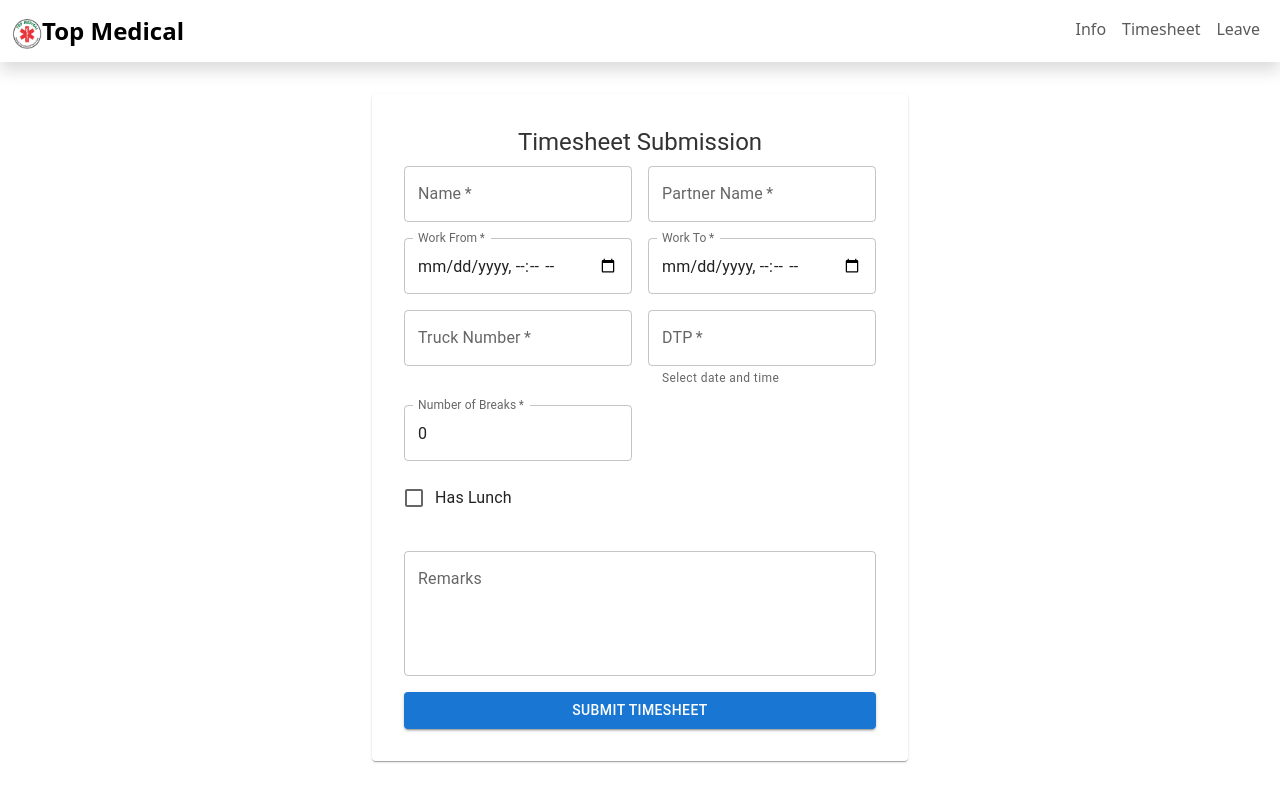
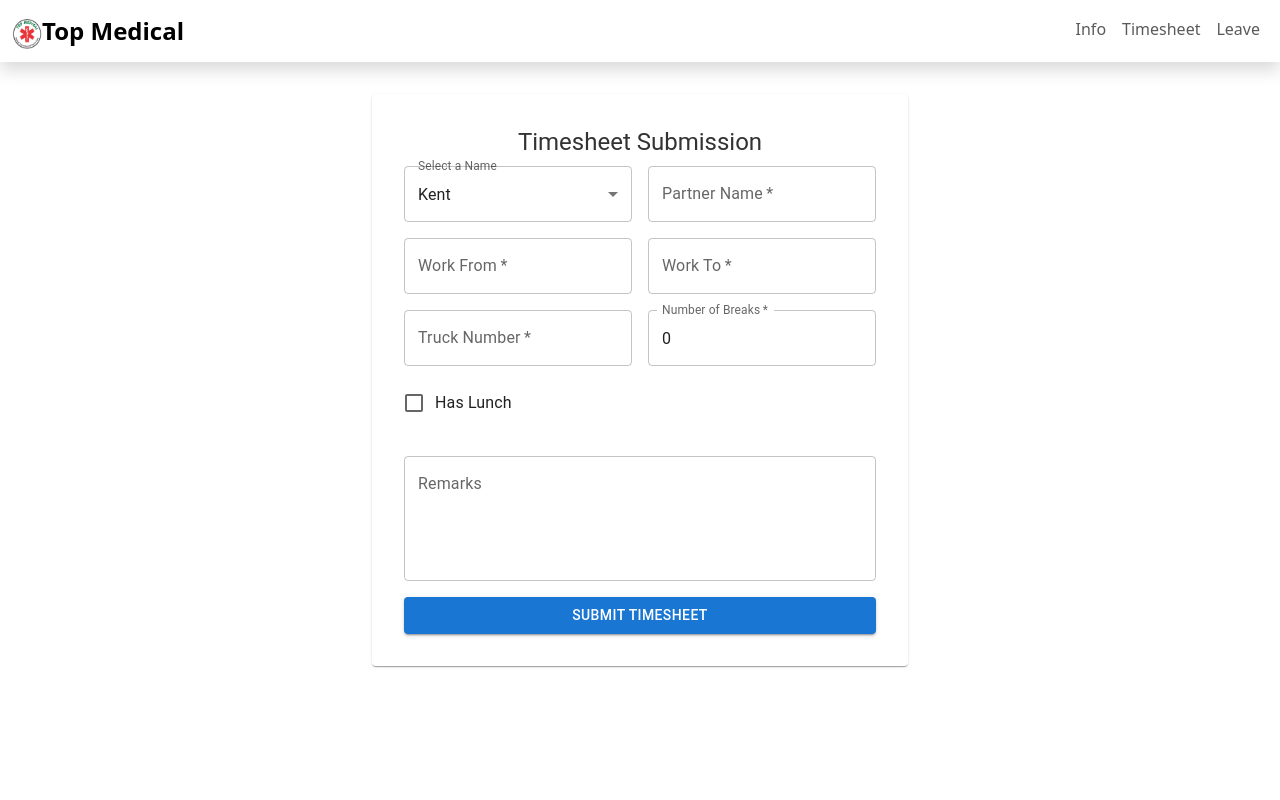
Before and after one commit to kentwkwong/topmedfrontend, a React (Create React App) app: page /Timesheet in a window 1280 px wide. Built offline with nearby package versions, Linux system fonts and the light colour scheme.

Commit message:
workable version

```diff
--- a/src/pages/Timesheet.tsx
+++ b/src/pages/Timesheet.tsx
@@ -2,6 +2,9 @@
 import React, { useState } from "react";
 import axios from "axios";
 import {
+  Select,
+  MenuItem,
+  InputLabel,
   TextField,
   Button,
   FormControlLabel,
@@ -10,6 +13,8 @@ import {
   Typography,
   Box,
   Paper,
+  SelectChangeEvent,
+  FormControl,
 } from "@mui/material";
 import { MobileDateTimePicker } from "@mui/x-date-pickers/MobileDateTimePicker";
 import { AdapterDayjs } from "@mui/x-date-pickers/AdapterDayjs";
@@ -32,8 +37,13 @@ interface TimesheetData {
 }
 
 const TimesheetForm: React.FC = () => {
+  const [message, setMessage] = useState<string>("");
+  const [error, setError] = useState<string>("");
+  const [loading, setLoading] = useState<boolean>(false);
+  const names: string[] = ["Kent"];
+
   const [formData, setFormData] = useState<TimesheetData>({
-    displayName: "",
+    displayName: names[0],
     partnerName: "",
     truckNum: "",
     workFrom: "",
@@ -44,10 +54,6 @@ const TimesheetForm: React.FC = () => {
     dtp: "",
   });
 
-  const [message, setMessage] = useState<string>("");
-  const [error, setError] = useState<string>("");
-  const [loading, setLoading] = useState<boolean>(false);
-
   // Handle form field changes
   const handleChange = (e: React.ChangeEvent<HTMLInputElement>) => {
     const { name, value, type, checked } = e.target;
@@ -57,13 +63,24 @@ const TimesheetForm: React.FC = () => {
     });
   };
 
-  const handleDateTimeChange = (newValue: Dayjs | null) => {
+  const handleWorkFromChange = (newValue: Dayjs | null) => {
     setFormData({
       ...formData,
-      dtp: newValue ? newValue.format("YYYY-MM-DDTHH:mm") : "",
+      workFrom: newValue ? newValue.format("YYYY-MM-DDTHH:mm") : "",
     });
   };
-
+  const handleWorkToChange = (newValue: Dayjs | null) => {
+    setFormData({
+      ...formData,
+      workTo: newValue ? newValue.format("YYYY-MM-DDTHH:mm") : "",
+    });
+  };
+  const handleNameChange = (e: SelectChangeEvent<string>) => {
+    setFormData({
+      ...formData,
+      displayName: e.target.value,
+    });
+  };
   // Handle submit
   const handleSubmit = async (e: React.FormEvent) => {
     e.preventDefault();
@@ -73,11 +90,11 @@ const TimesheetForm: React.FC = () => {
     console.log(formData);
     try {
       // Send form data to the C# backend
-      // const response = await axios.post(
-      //   // "https://topmedbackend-gyg4d0f5cffrcaaf.canadacentral-01.azurewebsites.net/api/sendemail",
-      //   "https://topmedpythonapi.vercel.app/sendtimesheetemail",
-      //   formData
-      // );
+      const response = await axios.post(
+        // "https://topmedbackend-gyg4d0f5cffrcaaf.canadacentral-01.azurewebsites.net/api/sendemail",
+        "https://topmedpythonapi.vercel.app/sendtimesheetemail",
+        formData
+      );
       setLoading(false);
       setMessage("Timesheet submitted successfully!");
     } catch (err) {
@@ -95,7 +112,7 @@ const TimesheetForm: React.FC = () => {
           </Typography>
           <form onSubmit={handleSubmit}>
             <Grid container spacing={2}>
-              <Grid item xs={12} sm={6}>
+              {/* <Grid item xs={12} sm={6}>
                 <TextField
                   fullWidth
                   label="Name"
@@ -106,6 +123,23 @@ const TimesheetForm: React.FC = () => {
                   required
                   className="form-field"
                 />
+              </Grid> */}
+              <Grid item xs={12} sm={6}>
+                <FormControl fullWidth>
+                  <InputLabel id="dropdown-label">Select a Name</InputLabel>
+                  <Select
+                    value={formData.displayName}
+                    name="Name"
+                    onChange={handleNameChange}
+                    fullWidth
+                  >
+                    {names.map((name) => (
+                      <MenuItem key={name} value={name}>
+                        {name}
+                      </MenuItem>
+                    ))}
+                  </Select>
+                </FormControl>
               </Grid>
               <Grid item xs={12} sm={6}>
                 <TextField
@@ -120,7 +154,7 @@ const TimesheetForm: React.FC = () => {
                 />
               </Grid>
 
-              <Grid item xs={12} sm={6}>
+              {/* <Grid item xs={12} sm={6}>
                 <TextField
                   fullWidth
                   label="Work From"
@@ -151,6 +185,38 @@ const TimesheetForm: React.FC = () => {
                   required
                   className="form-field"
                 />
+              </Grid> */}
+              <Grid item xs={12} sm={6}>
+                <MobileDateTimePicker
+                  name="workFrom"
+                  value={formData.workFrom ? dayjs(formData.workFrom) : null}
+                  ampm={false}
+                  onChange={handleWorkFromChange}
+                  slotProps={{
+                    textField: {
+                      fullWidth: true,
+                      required: true,
+                      label: "Work From",
+                      className: "form-field",
+                    },
+                  }}
+                />
+              </Grid>
+              <Grid item xs={12} sm={6}>
+                <MobileDateTimePicker
+                  name="workTo"
+                  value={formData.workTo ? dayjs(formData.workTo) : null}
+                  ampm={false}
+                  onChange={handleWorkToChange}
+                  slotProps={{
+                    textField: {
+                      fullWidth: true,
+                      required: true,
+                      label: "Work To",
+                      className: "form-field",
+                    },
+                  }}
+                />
               </Grid>
               <Grid item xs={12} sm={6}>
                 <TextField
@@ -162,23 +228,6 @@ const TimesheetForm: React.FC = () => {
                   onChange={handleChange}
                   required
                   className="form-field"
-                />
-              </Grid>
-              <Grid item xs={12} sm={6}>
-                <MobileDateTimePicker
-                  label="DTP"
-                  name="dtp"
-                  value={formData.dtp ? dayjs(formData.dtp) : null}
-                  ampm={false}
-                  onChange={handleDateTimeChange}
-                  slotProps={{
-                    textField: {
-                      fullWidth: true,
-                      required: true,
-                      helperText: "Select date and time",
-                      className: "form-field",
-                    },
-                  }}
                 />
               </Grid>
               <Grid item xs={12} sm={6}>
```
